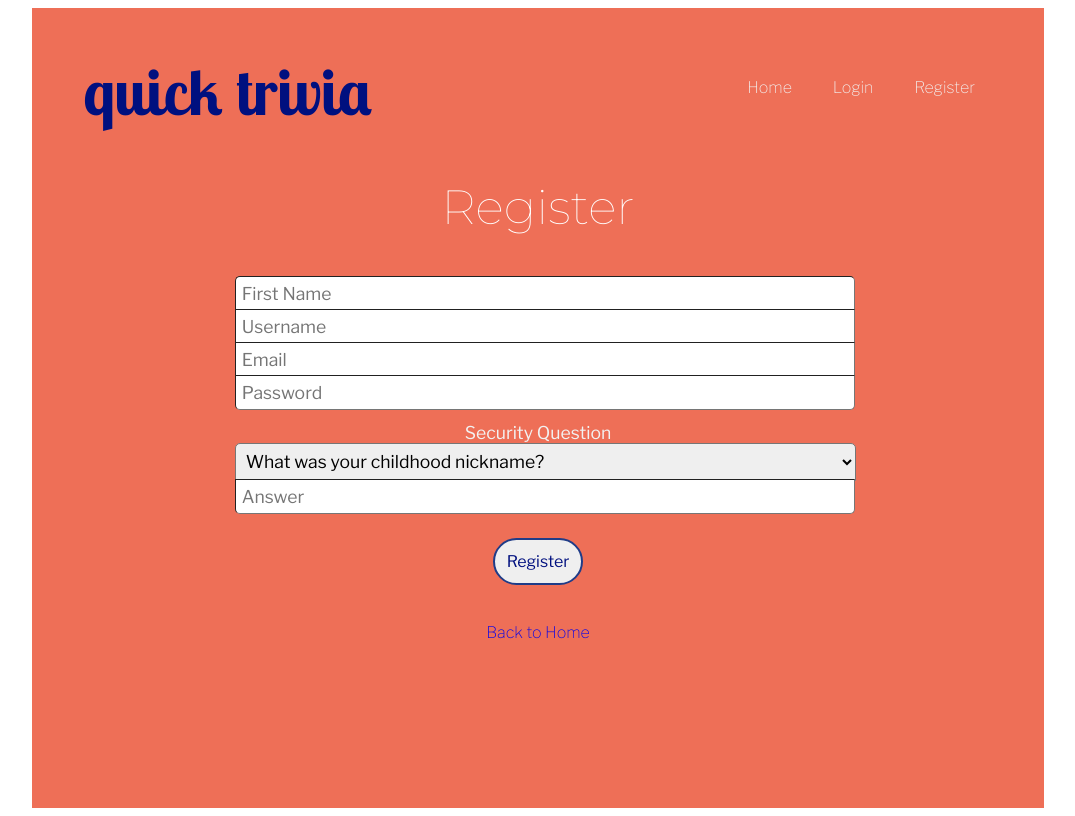
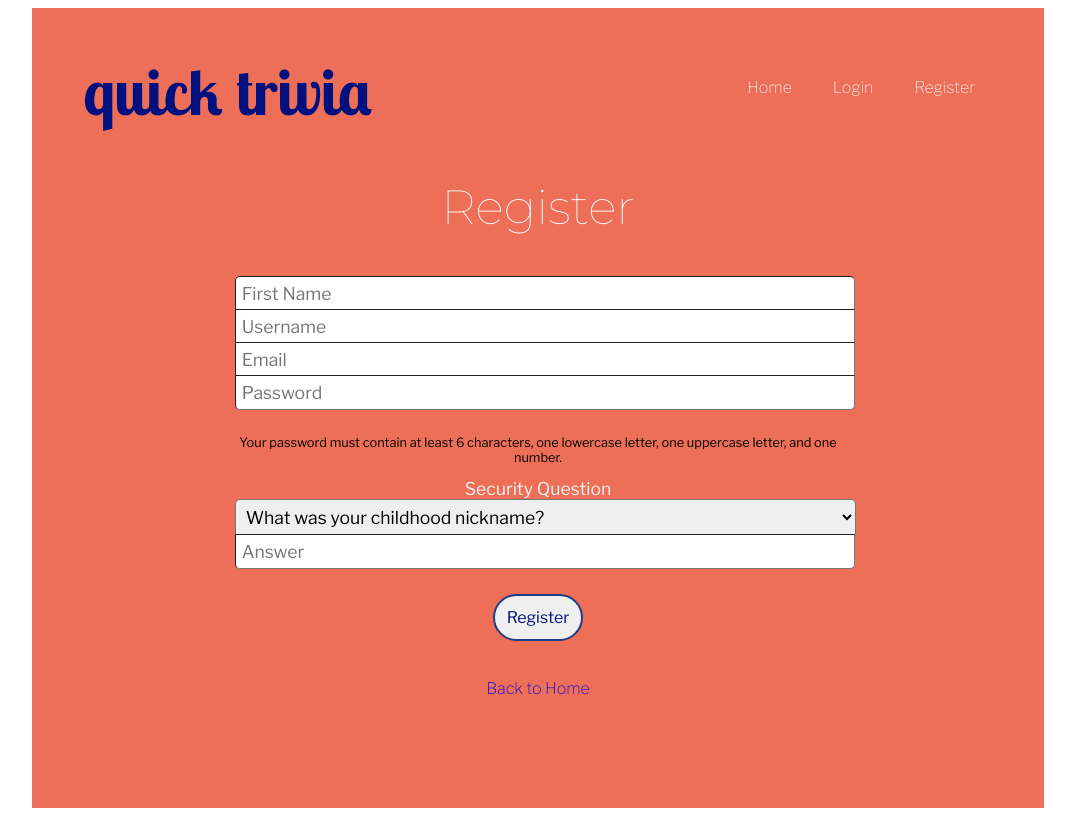
Before and after one commit to liseidybueno/quicktrivia, a Node server app: page /register in a window 1280 px wide. Shown: the whole page, without its empty margins (102-1177 px from the left). Run offline with Node 20, Linux system fonts and the light colour scheme; some libraries are stand-ins or nearby versions.

Commit message:
edit registration page, add pw rules

```diff
--- a/public/css/styles.css
+++ b/public/css/styles.css
@@ -363,6 +363,10 @@ Question Page */
   color: #f2f2f2;
 }
 
+.pwrules {
+  font-size: .8rem;
+}
+
 .error_msg {
   font-size: .8rem;
   margin-bottom: 2%;
--- a/views/register.ejs
+++ b/views/register.ejs
@@ -6,6 +6,7 @@
   </div>
 
 <div class="error_msg">
+
   <% for(var i = 0; i < register_error.length; i++){ %>
     <p>
       <%= register_error[i]; %>
@@ -19,6 +20,9 @@
     <input class="middle" type="text" id="username" name="username" placeholder="Username" />
     <input class="middle" type="email" id="email" name="email" placeholder="Email" />
     <input class="bottom" type="password" id="password" name="password" placeholder="Password">
+    <p class="pwrules">
+      Your password must contain at least 6 characters, one lowercase letter, one uppercase letter, and one number.
+      </p>
     <label class="security-question" for="security-questions">Security Question</label>
     <select class="top-select" id="sec_quest" name="sec_quest">
       <option value="1">What was your childhood nickname?</option>
```
